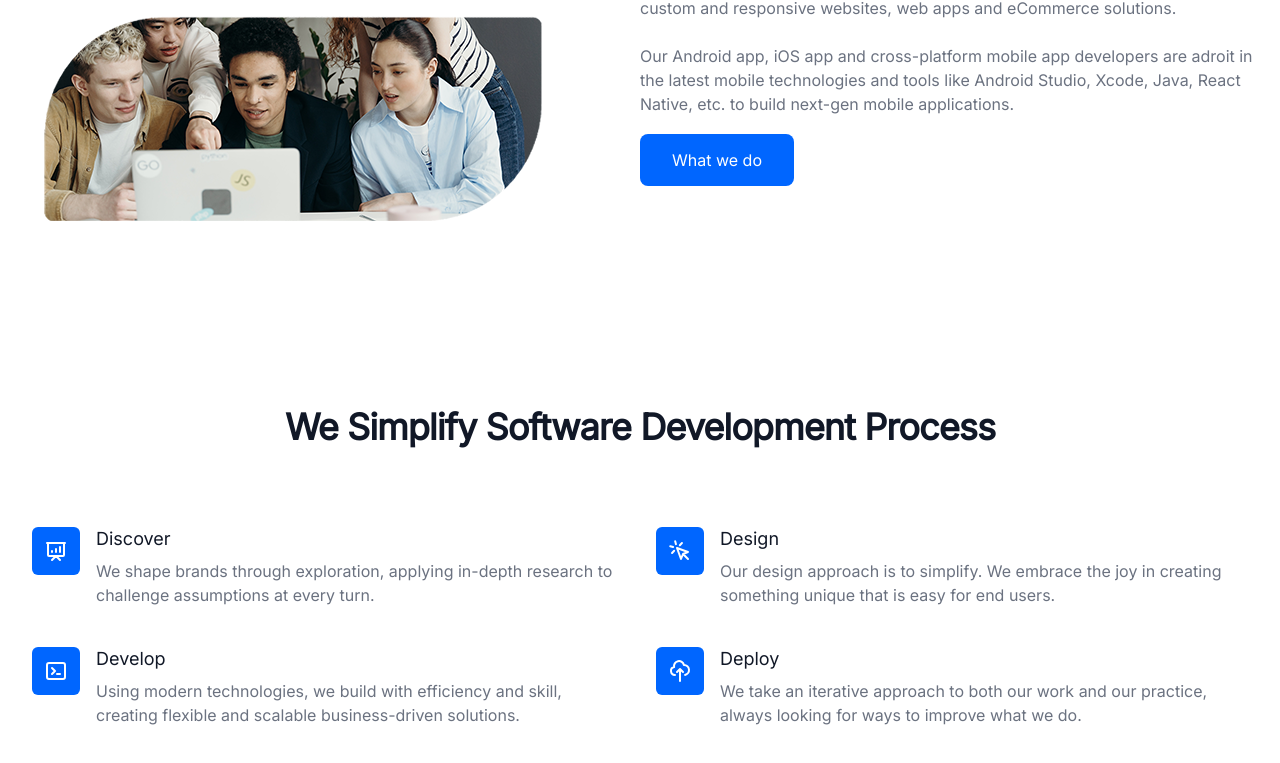
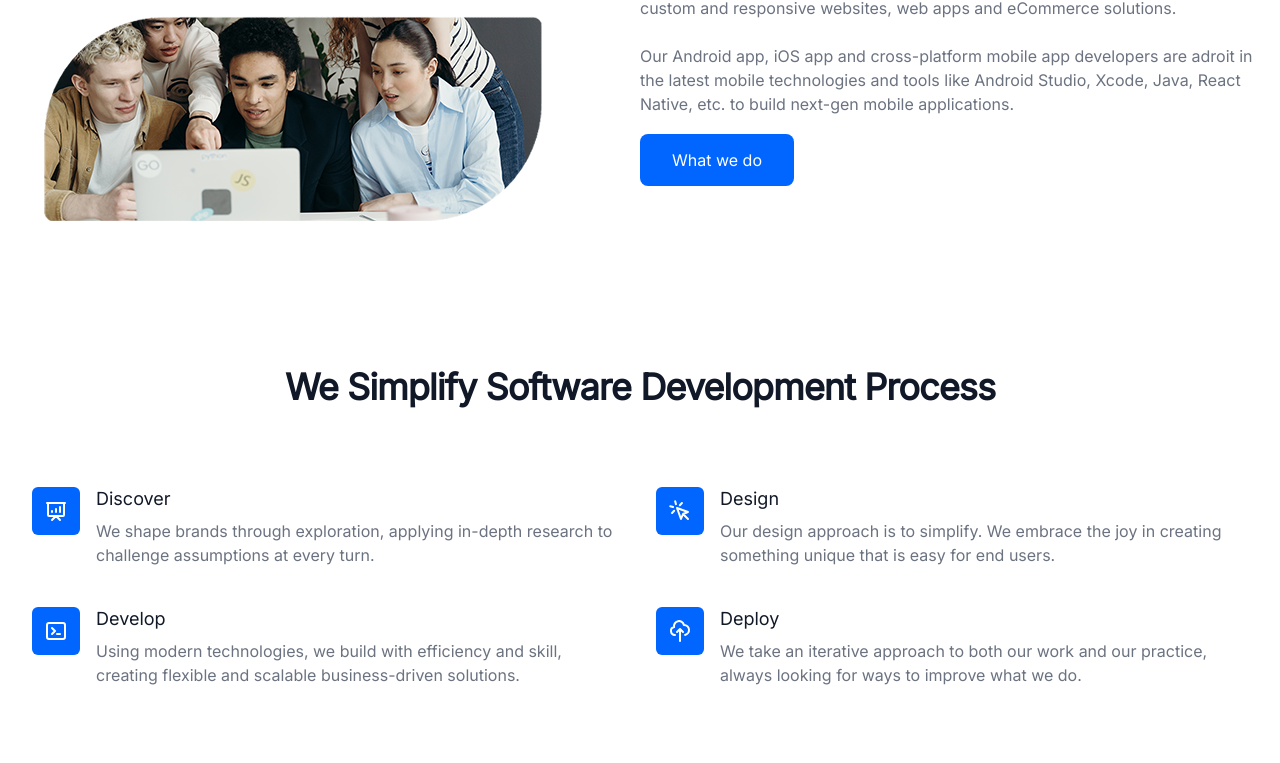
Before and after one commit to dransidu/buggyless, a Next.js app: page / in a window 1280 px wide. Shown: the part 1093-1856 px from the top of the page. After the commit the page ends 1828 px from the top, so only its background shows below. Built offline with nearby package versions, Linux system fonts and the light colour scheme.

Commit message:
Implementing Mobile Responsive

```diff
--- a/components/DevProcess/index.jsx
+++ b/components/DevProcess/index.jsx
@@ -35,7 +35,7 @@ const features = [
 
 export default function DevProcess() {
     return (
-        <div className="py-12 bg-white dark:bg-gray-900 sm:mt-20">
+        <div className="py-12 bg-white dark:bg-gray-900 sm:mt-10">
             <div className="max-w-7xl mx-auto px-4 sm:px-6 lg:px-8">
                 <div className="lg:text-center">
                     {/* <h2 className="text-base text-indigo-600 font-semibold tracking-wide uppercase">
```
